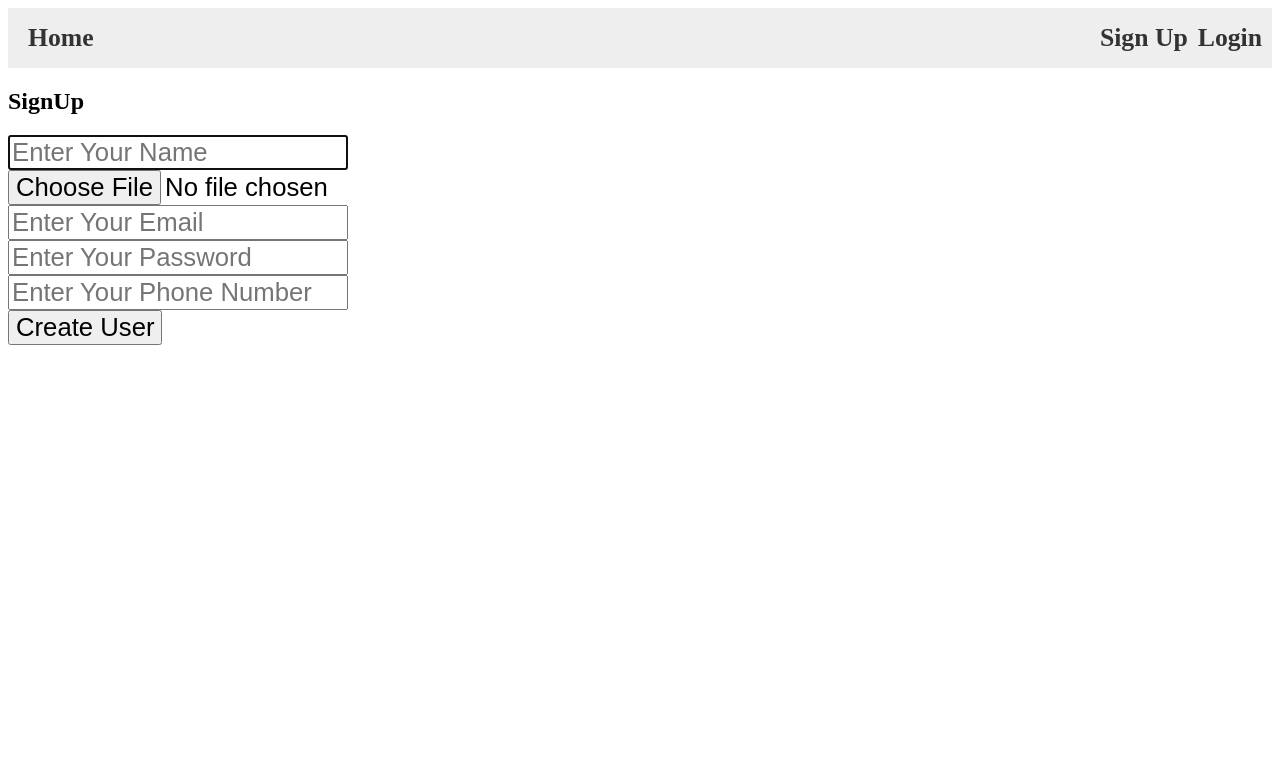
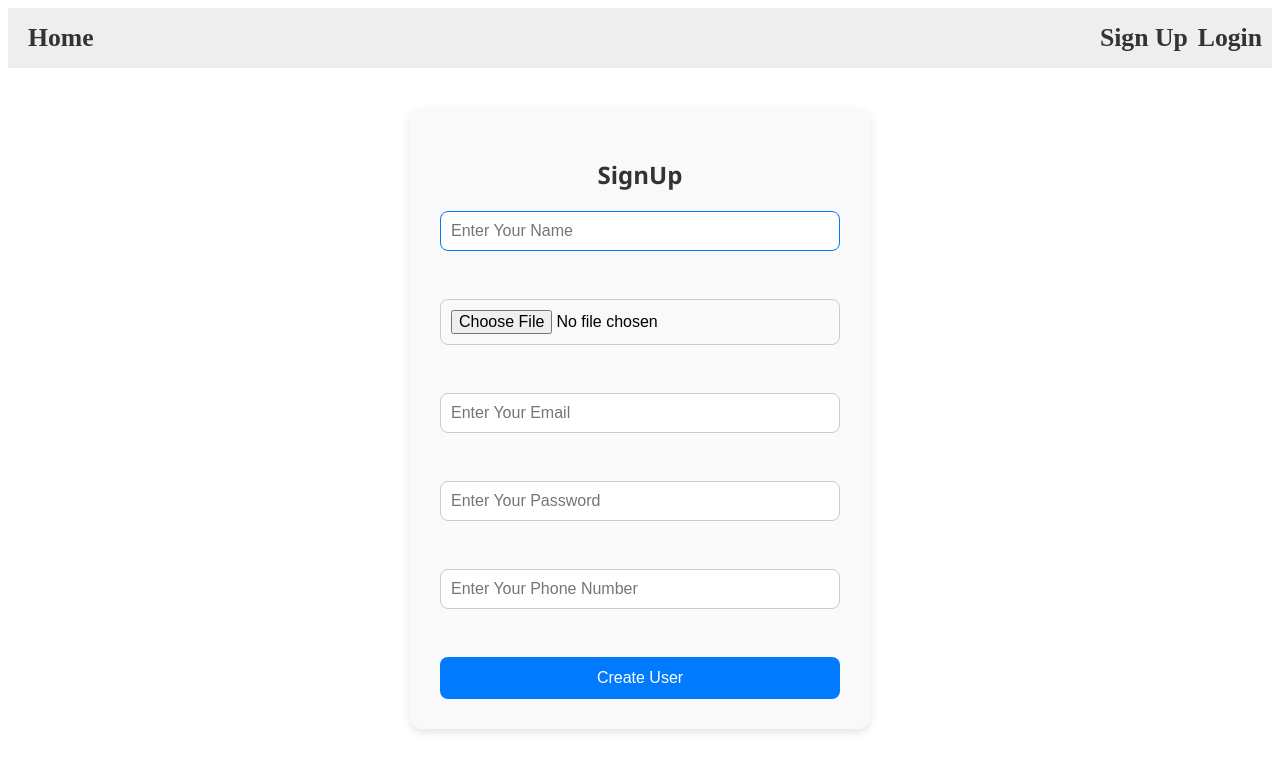
Before and after one commit to TechHarsh05/application-React, a React (Vite) app: page /signup in a window 1280 px wide. Shown: the top 772 px of the page. Built offline with nearby package versions, Linux system fonts and the light colour scheme.

Commit message:
Signup page designed and login code fixed

```diff
--- a/src/component/Login.jsx
+++ b/src/component/Login.jsx
@@ -23,6 +23,9 @@ const Login = () => {
 
       const { jwtToken, username } = response.data;
 
+      if (!jwtToken) {
+        throw new Error("Invalid response from server: missing token");
+      }
       // Store token and user information
       localStorage.setItem('token', jwtToken);
       localStorage.setItem('user', JSON.stringify({ username }));
--- a/src/component/SignUp.jsx
+++ b/src/component/SignUp.jsx
@@ -11,7 +11,7 @@ const SignUp = () => {
   const [password, setPassword] = useState("");
   const [phone, setPhone] = useState("");
 
-    const handleSubmit = async(e)=>{
+  const handleSubmit = async (e) => {
     e.preventDefault();
 
     console.log("File:", file);
@@ -31,12 +31,10 @@ const SignUp = () => {
     });
 
     const formData = new FormData();
-        formData.append("user", JSON.stringify({name, email, password, phone}));
+    formData.append("user", JSON.stringify({ name, email, password, phone }));
     formData.append("file", file);
 
     console.log("Form Data : ", formData);
-
-        // const user = {name, email, password, phone}
 
     try {
 
@@ -59,7 +57,7 @@ const SignUp = () => {
 
   }
   return (
-    <div>
+    <div className={Style.container}>
       <h2>SignUp</h2>
       <form onSubmit={handleSubmit}>
 
@@ -68,34 +66,34 @@ const SignUp = () => {
           placeholder="Enter Your Name"
           value={name}
           autoFocus
-        onChange={(e)=>setName(e.target.value)}
-        /><br/>
+          onChange={(e) => setName(e.target.value)}
+        /><br />
 
         <input
           type="file"
-        onChange={(e)=>setFile(e.target.files[0])}
-        /><br/>
+          onChange={(e) => setFile(e.target.files[0])}
+        /><br />
 
         <input
           type="email"
           placeholder="Enter Your Email"
           value={email}
-        onChange={(e)=>setEmail(e.target.value)}
-        /><br/>
+          onChange={(e) => setEmail(e.target.value)}
+        /><br />
 
         <input
           type="password"
           placeholder="Enter Your Password"
           value={password}
-        onChange={(e)=>setPassword(e.target.value)}
-        /><br/>
+          onChange={(e) => setPassword(e.target.value)}
+        /><br />
 
         <input
           type="Number"
           placeholder="Enter Your Phone Number"
           value={phone}
-        onChange={(e)=>setPhone(e.target.value)}
-        /><br/>
+          onChange={(e) => setPhone(e.target.value)}
+        /><br />
 
         <button type="submit">Create User</button>
       </form>
--- a/src/component/signup.module.css
+++ b/src/component/signup.module.css
@@ -0,0 +1,58 @@
+/* signup.module.css */
+
+.container {
+  max-width: 400px;
+  margin: 40px auto;
+  padding: 30px;
+  background-color: #f9f9f9;
+  border-radius: 12px;
+  box-shadow: 0 4px 10px rgba(0, 0, 0, 0.1);
+  font-family: 'Segoe UI', Tahoma, Geneva, Verdana, sans-serif;
+}
+
+h2 {
+  text-align: center;
+  color: #333;
+  margin-bottom: 20px;
+}
+
+form {
+  display: flex;
+  flex-direction: column;
+}
+
+input[type="text"],
+input[type="file"],
+input[type="email"],
+input[type="password"],
+input[type="number"] {
+  padding: 10px;
+  margin-bottom: 15px;
+  border: 1px solid #ccc;
+  border-radius: 8px;
+  font-size: 16px;
+  transition: border-color 0.3s;
+}
+
+input[type="text"]:focus,
+input[type="email"]:focus,
+input[type="password"]:focus,
+input[type="number"]:focus {
+  border-color: #007bff;
+  outline: none;
+}
+
+button {
+  padding: 12px;
+  background-color: #007bff;
+  color: white;
+  border: none;
+  border-radius: 8px;
+  font-size: 16px;
+  cursor: pointer;
+  transition: background-color 0.3s;
+}
+
+button:hover {
+  background-color: #0056b3;
+}
```
Lines whose indentation alone changed are shown as unchanged.
